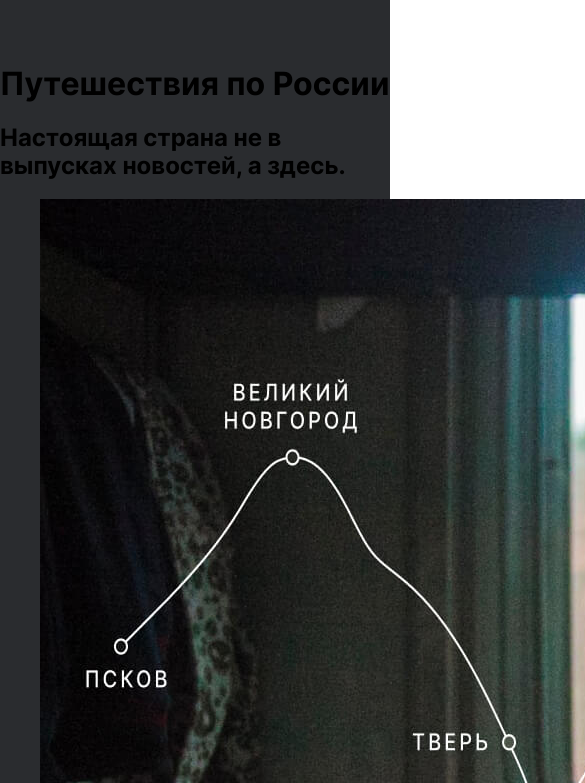
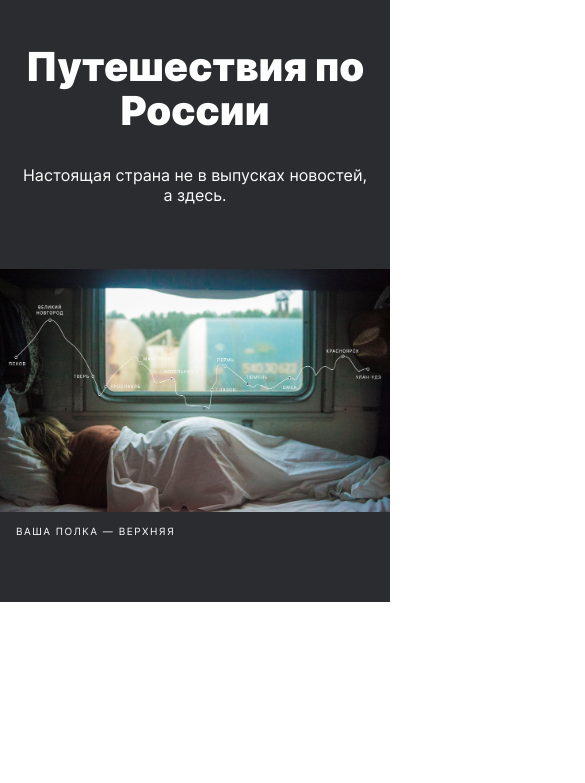
Before and after one commit to ElviraGazeeva/russian-travel, a plain HTML site: page index.html in a window 390 px wide. Shown: the part 61-844 px from the top of the page, 585 px wide, since content can reach past the window. Drawn offline with Linux system fonts and the light colour scheme.

Commit message:
lead block styles and media added

```diff
--- a/blocks/lead/__caption/lead__caption.css
+++ b/blocks/lead/__caption/lead__caption.css
@@ -0,0 +1,20 @@
+.lead__caption {
+  font-size: 10px;
+  line-height: 14px;
+  letter-spacing: 1.5px;
+  text-transform: uppercase;
+  color: #fff;
+  margin-top: 8px;
+}
+
+@media screen and (max-width: 768px) {
+  .lead__caption {
+    padding-left: 24px;
+  }
+}
+
+@media screen and (max-width: 425px) {
+  .lead__caption {
+    padding-left: 16px;
+  }
+}
--- a/blocks/lead/__figure/lead__figure.css
+++ b/blocks/lead/__figure/lead__figure.css
@@ -0,0 +1,3 @@
+.lead__figure {
+  margin: 0;
+}
--- a/blocks/lead/__image/lead__image.css
+++ b/blocks/lead/__image/lead__image.css
@@ -0,0 +1,3 @@
+.lead__image {
+  width: 100%;
+}
--- a/blocks/lead/__subtitle/lead__subtitle.css
+++ b/blocks/lead/__subtitle/lead__subtitle.css
@@ -0,0 +1,25 @@
+.lead__subtitle {
+  width: 640px;
+  font-weight: 400;
+  font-size: 30px;
+  line-height: 36px;
+  text-align: center;
+  color: #fff;
+  margin: 32px auto 64px;
+}
+
+@media screen and (max-width: 750px) {
+  .lead__subtitle {
+    width: 90%;
+    font-size: 20px;
+    line-height: 25px;
+  }
+}
+
+@media screen and (max-width: 425px) {
+  .lead__subtitle {
+    width: 90%;
+    font-size: 16px;
+    line-height: 20px;
+  }
+}
--- a/blocks/lead/__title/lead__title.css
+++ b/blocks/lead/__title/lead__title.css
@@ -0,0 +1,25 @@
+.lead__title {
+  width: 720px;
+  font-weight: 900;
+  font-size: 96px;
+  line-height: 100px;
+  text-align: center;
+  color: #fff;
+  margin: auto;
+}
+
+@media screen and (max-width: 750px) {
+  .lead__title {
+    width: 90%;
+    font-size: 55px;
+    line-height: 61px;
+  }
+}
+
+@media screen and (max-width: 425px) {
+  .lead__title {
+    width: 90%;
+    font-size: 40px;
+    line-height: 44px;
+  }
+}
--- a/blocks/lead/lead.css
+++ b/blocks/lead/lead.css
@@ -15,7 +15,7 @@
   }
 }
 
-@media screen and (max-width: 768px) {
+@media screen and (max-width: 425px) {
   .lead {
     padding: 48px 0 64px;
   }
--- a/pages/index.css
+++ b/pages/index.css
@@ -12,3 +12,8 @@
 @import url(../blocks/header/__lang-link/_active/header__lang-link_active.css);
 
 @import url(../blocks/lead/lead.css);
+@import url(../blocks/lead/__title/lead__title.css);
+@import url(../blocks/lead/__subtitle/lead__subtitle.css);
+@import url(../blocks/lead/__figure/lead__figure.css);
+@import url(../blocks/lead/__image/lead__image.css);
+@import url(../blocks/lead/__caption/lead__caption.css);
```
